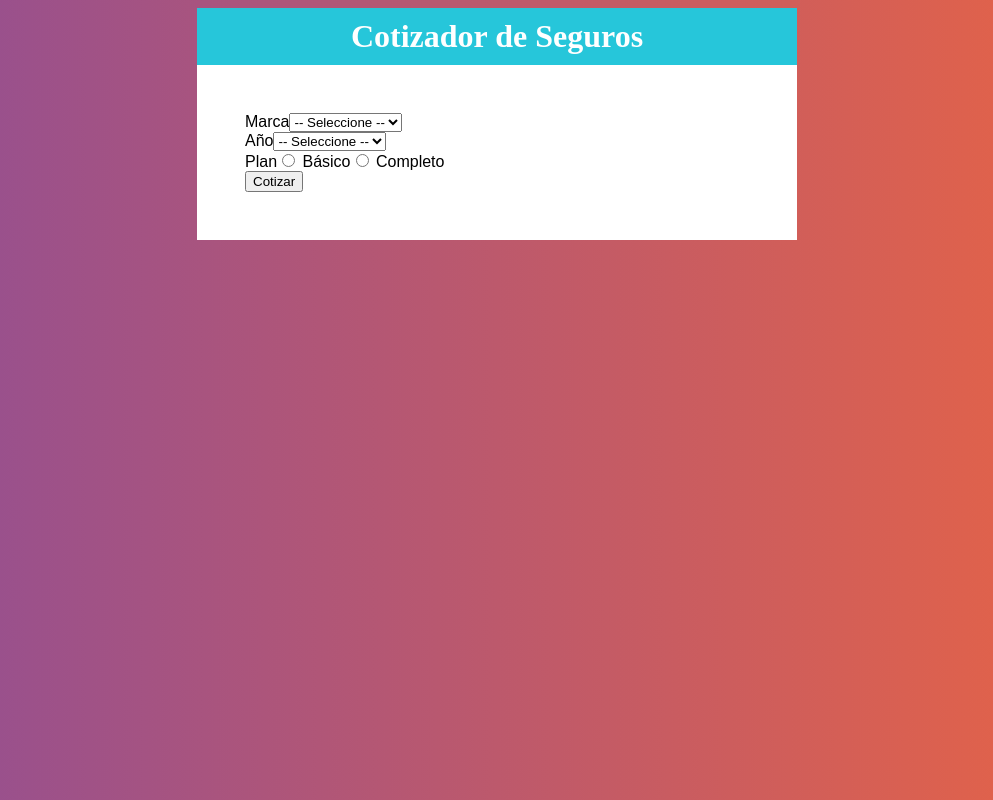
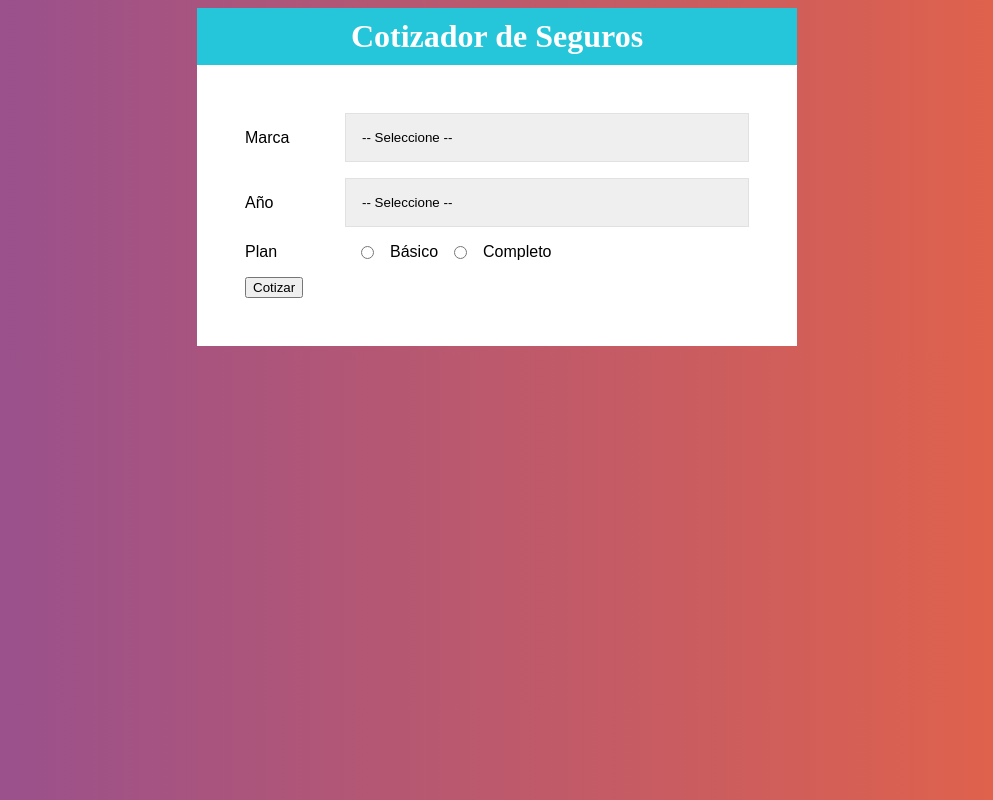
Before and after one commit to javierc22/react-app-03, a React (Create React App) app: page / in a window 1280 px wide. Shown: the whole page, without its empty margins (143-1136 px from the left). Built offline with nearby package versions, Linux system fonts and the light colour scheme; the HTML template or start-up script is replaced by a standard one.

Commit message:
Creando los Styled Components para el formulario

```diff
--- a/src/components/Formulario.jsx
+++ b/src/components/Formulario.jsx
@@ -1,20 +1,43 @@
 import React from 'react'
+import styled from '@emotion/styled';
+
+const Campo = styled.div`
+  display: flex;
+  margin-bottom: 1rem;
+  align-items: center;
+`;
+
+const Label = styled.label`
+  flex: 0 0 100px;
+`;
+
+const Select = styled.select`
+  display: block;
+  width: 100%;
+  padding: 1rem;
+  border: 1px solid #e1e1e1;
+  -webkit-appearance: none; /* quita apareciencia por defecto del select */
+`;
+
+const InputRadio = styled.input`
+  margin: 0 1rem;
+`;
 
 const Formulario = () => {
   return (
     <form>
-      <div>
-        <label>Marca</label>
-        <select>
+      <Campo>
+        <Label>Marca</Label>
+        <Select>
           <option value="">-- Seleccione --</option>
           <option value="americano">Americano</option>
           <option value="europeo">Europeo</option>
           <option value="asiatico">Asiático</option>
-        </select>
-      </div>
-      <div>
-        <label>Año</label>
-        <select>
+        </Select>
+      </Campo>
+      <Campo>
+        <Label>Año</Label>
+        <Select>
           <option value="">-- Seleccione --</option>
           <option value="2021">2021</option>
           <option value="2020">2020</option>
@@ -26,13 +49,13 @@
           <option value="2014">2014</option>
           <option value="2013">2013</option>
           <option value="2012">2012</option>
-        </select>
-      </div>
-      <div>
-        <label>Plan</label>
-        <input type="radio" name="plan" value="basico" /> Básico
-        <input type="radio" name="plan" value="completo" /> Completo
-      </div>
+        </Select>
+      </Campo>
+      <Campo>
+        <Label>Plan</Label>
+        <InputRadio type="radio" name="plan" value="basico" /> Básico
+        <InputRadio type="radio" name="plan" value="completo" /> Completo
+      </Campo>
       <button type="button">Cotizar</button>
     </form>
   );
```
